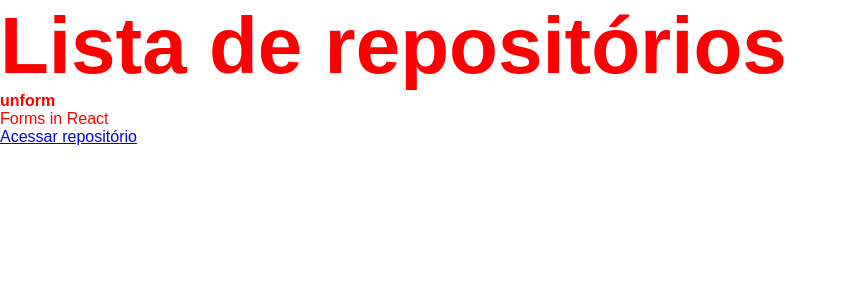
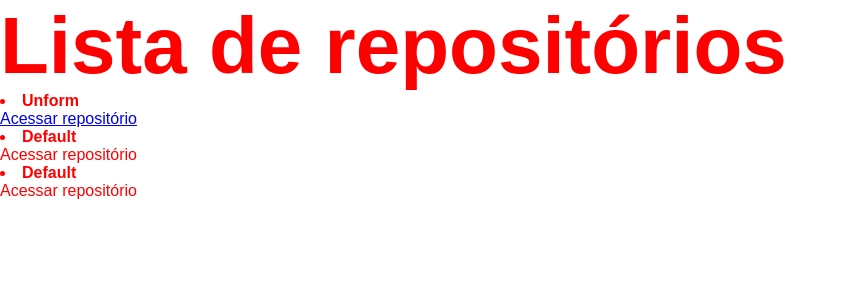
Before and after one commit to gabihoffmann/ignite-react-chapter-1, a React app: page / in a window 1280 px wide. Shown: the top 300 px of the page, without its empty margins (0-847 px from the left). Built offline with nearby package versions, Linux system fonts and the light colour scheme.

Commit message:
props in React

```diff
--- /dev/null
+++ b/src/components/RepositoryItem.jsx
@@ -0,0 +1,11 @@
+function RepositoryItem(props){
+  return (
+    <li>
+      <strong>{props.repository?.name ?? 'Default'}</strong>
+      <p>{props.repository?.details}</p>
+      <a href={props.repository?.link}>Acessar repositório</a>
+    </li>
+  );
+}
+
+export default RepositoryItem;
--- a/src/components/RepositoryList.jsx
+++ b/src/components/RepositoryList.jsx
@@ -1,14 +1,18 @@
+import RepositoryItem from "./RepositoryItem";
+
+const repository = {
+  name: 'Unform',
+  description: 'Forms in React',
+  link: 'https://github.com/unform/unform'
+}
+
 function RepositoryList(){
   return(
     <section className="repository-list">
       <h1>Lista de repositórios</h1>
-      <ul>
-        <li>
-          <strong>unform</strong>
-          <p>Forms in React</p>
-          <a href="#">Acessar repositório</a>
-        </li>
-      </ul>
+      <RepositoryItem repository={repository}/>
+      <RepositoryItem />
+      <RepositoryItem />
     </section>
   )
 }
```
